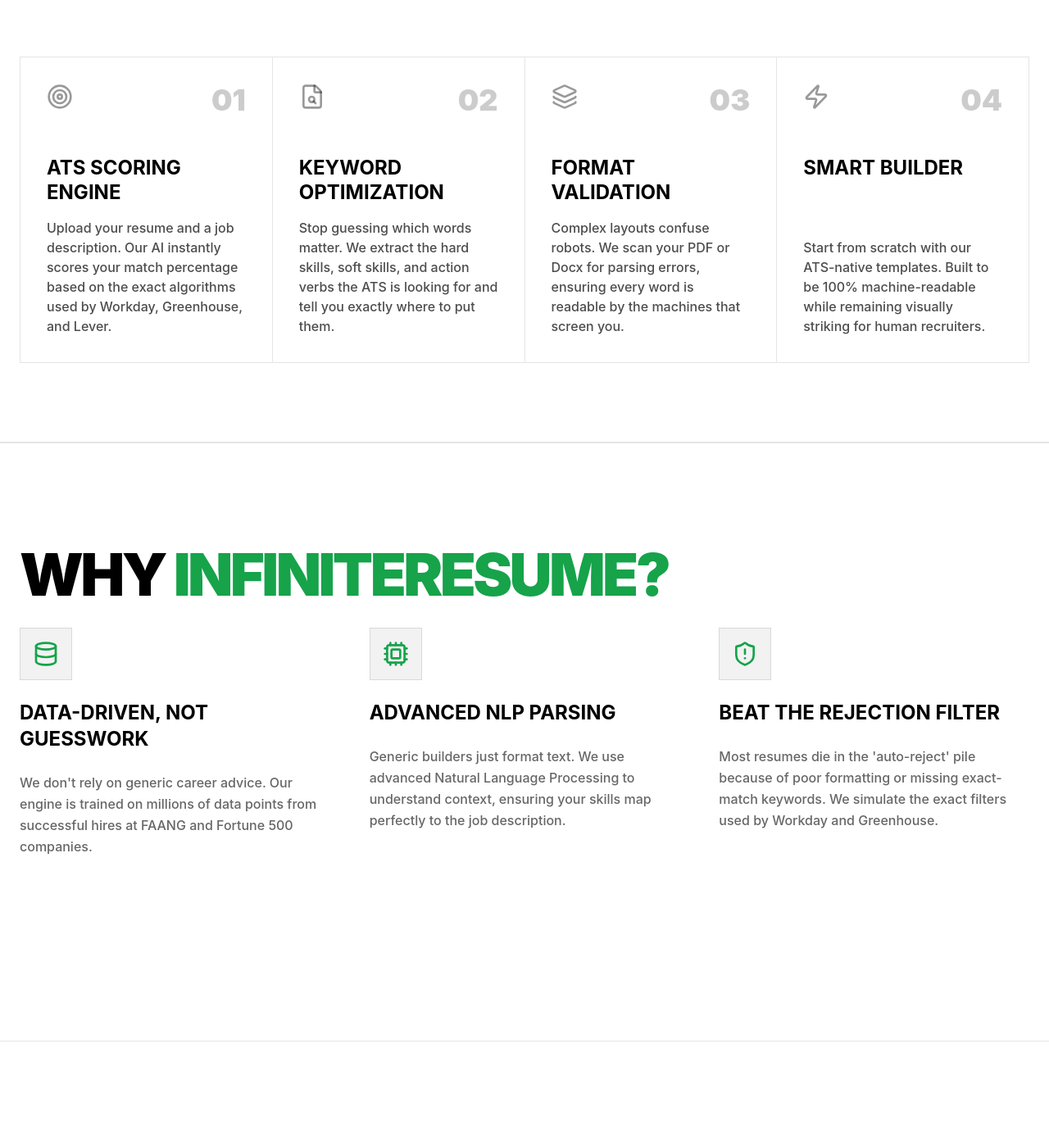
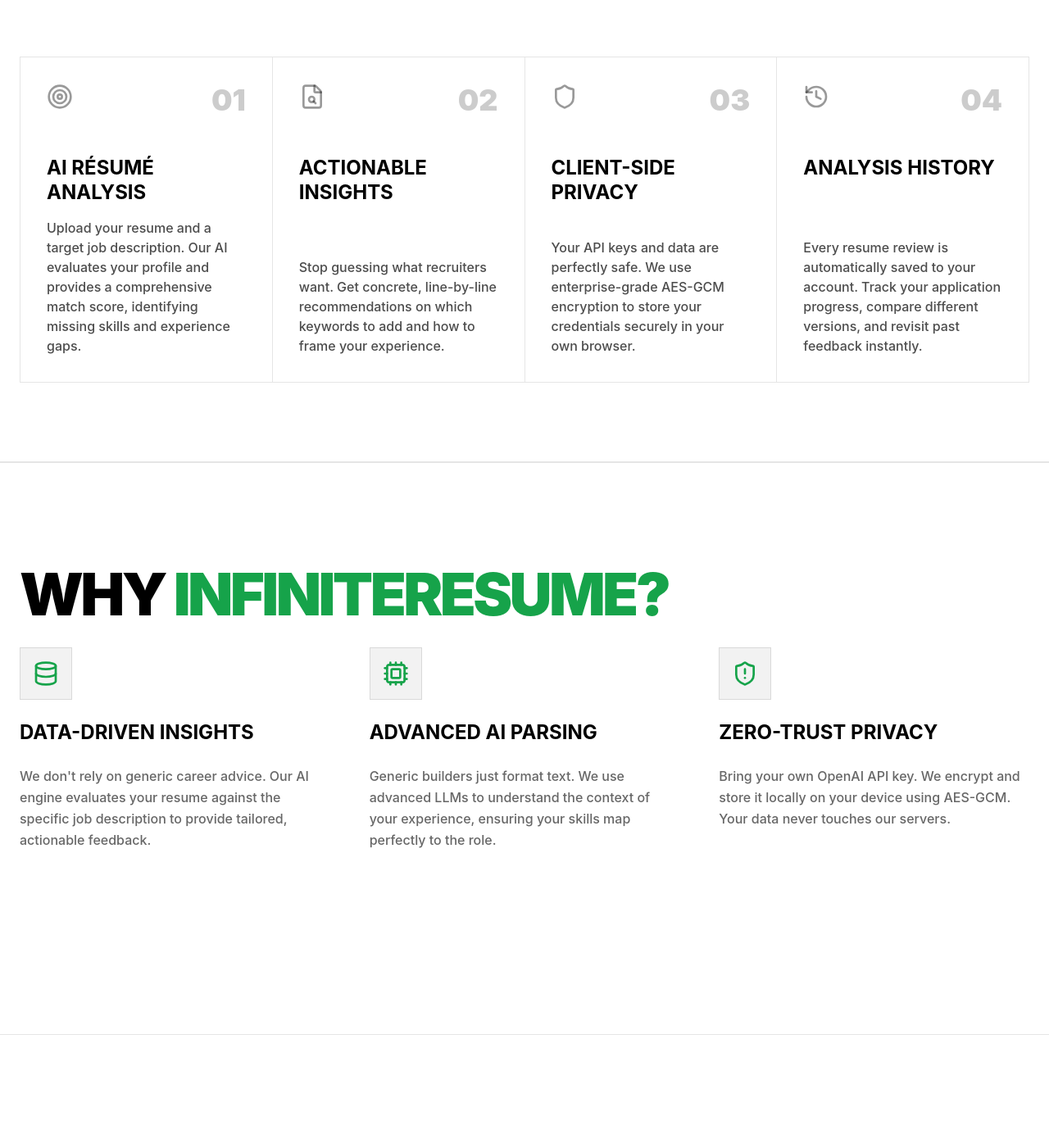
Before and after one commit to SahilFruitwala/InfiniteResume, a Next.js app: page / in a window 1280 px wide. Shown: the part 2129-3519 px from the top of the page at 82% size. Built offline with nearby package versions, Linux system fonts and the light colour scheme; no server answers.

Commit message:
feat: Rework landing page content to emphasize AI-driven analysis, client-side privacy, and the new early access model, while removing the email subscription form.

```diff
--- a/src/components/landing/CTA.tsx
+++ b/src/components/landing/CTA.tsx
@@ -34,12 +34,12 @@
             Working.
           </h2>
 
-          <p className="text-xl md:text-2xl font-medium max-w-2xl mx-auto mb-12 opacity-80">
+          <p className="text-xl md:text-2xl font-medium max-w-2xl mx-auto opacity-80">
             Join 10,000+ job seekers who beat the ATS and landed their dream
             roles at top tech companies.
           </p>
 
-          <form
+          {/* <form
             onSubmit={handleSubmit}
             className="flex flex-col sm:flex-row gap-4 max-w-xl mx-auto justify-center"
           >
@@ -70,8 +70,8 @@
                 </>
               )}
             </button>
-          </form>
-          {status === "success" && (
+          </form> */}
+          {/* {status === "success" && (
             <motion.p
               initial={{ opacity: 0, y: 10 }}
               animate={{ opacity: 1, y: 0 }}
@@ -79,7 +79,7 @@
             >
               You&apos;re on the list! We&apos;ll be in touch soon.
             </motion.p>
-          )}
+          )} */}
         </motion.div>
       </div>
 
@@ -92,16 +92,16 @@
         >
           <span className="mx-4">ATS OPTIMIZED</span> •
           <span className="mx-4">KEYWORD MATCHING</span> •
-          <span className="mx-4">FORMAT VALIDATION</span> •
-          <span className="mx-4">INSTANT SCORING</span> •
+          <span className="mx-4">LOCAL PRIVACY</span> •
+          <span className="mx-4">AI ANALYSIS</span> •
           <span className="mx-4">ATS OPTIMIZED</span> •
           <span className="mx-4">KEYWORD MATCHING</span> •
-          <span className="mx-4">FORMAT VALIDATION</span> •
-          <span className="mx-4">INSTANT SCORING</span> •
+          <span className="mx-4">LOCAL PRIVACY</span> •
+          <span className="mx-4">AI ANALYSIS</span> •
           <span className="mx-4">ATS OPTIMIZED</span> •
           <span className="mx-4">KEYWORD MATCHING</span> •
-          <span className="mx-4">FORMAT VALIDATION</span> •
-          <span className="mx-4">INSTANT SCORING</span> •
+          <span className="mx-4">LOCAL PRIVACY</span> •
+          <span className="mx-4">AI ANALYSIS</span> •
         </motion.div>
       </div>
     </section>
--- a/src/components/landing/Features.tsx
+++ b/src/components/landing/Features.tsx
@@ -2,36 +2,36 @@
 
 import React, { useRef } from "react";
 import { motion, useScroll, useTransform } from "motion/react";
-import { Target, FileSearch, Layers, Zap } from "lucide-react";
+import { Target, FileSearch, Shield, History } from "lucide-react";
 
 const features = [
   {
     id: "01",
-    title: "ATS Scoring Engine",
+    title: "AI Résumé Analysis",
     description:
-      "Upload your resume and a job description. Our AI instantly scores your match percentage based on the exact algorithms used by Workday, Greenhouse, and Lever.",
+      "Upload your resume and a target job description. Our AI evaluates your profile and provides a comprehensive match score, identifying missing skills and experience gaps.",
     icon: <Target className="w-8 h-8" />,
   },
   {
     id: "02",
-    title: "Keyword Optimization",
+    title: "Actionable Insights",
     description:
-      "Stop guessing which words matter. We extract the hard skills, soft skills, and action verbs the ATS is looking for and tell you exactly where to put them.",
+      "Stop guessing what recruiters want. Get concrete, line-by-line recommendations on which keywords to add and how to frame your experience.",
     icon: <FileSearch className="w-8 h-8" />,
   },
   {
     id: "03",
-    title: "Format Validation",
+    title: "Client-Side Privacy",
     description:
-      "Complex layouts confuse robots. We scan your PDF or Docx for parsing errors, ensuring every word is readable by the machines that screen you.",
-    icon: <Layers className="w-8 h-8" />,
+      "Your API keys and data are perfectly safe. We use enterprise-grade AES-GCM encryption to store your credentials securely in your own browser.",
+    icon: <Shield className="w-8 h-8" />,
   },
   {
     id: "04",
-    title: "Smart Builder",
+    title: "Analysis History",
     description:
-      "Start from scratch with our ATS-native templates. Built to be 100% machine-readable while remaining visually striking for human recruiters.",
-    icon: <Zap className="w-8 h-8" />,
+      "Every resume review is automatically saved to your account. Track your application progress, compare different versions, and revisit past feedback instantly.",
+    icon: <History className="w-8 h-8" />,
   },
 ];
 
--- a/src/components/landing/HowItWorks.tsx
+++ b/src/components/landing/HowItWorks.tsx
@@ -10,19 +10,19 @@
     number: "01",
     title: "Upload & Target",
     description:
-      "Drop in your current resume and the exact job description you want to apply for. We instantly parse both.",
+      "Drop your current resume and the exact job description you're applying for into our client-side, privacy-first interface.",
   },
   {
     number: "02",
     title: "Analyze & Score",
     description:
-      "Our engine runs your resume against the same algorithms used by Fortune 500 ATS systems, giving you a match score.",
+      "Our AI engine safely evaluates your resume against the job description, calculating a match score based on relevant skills and experience.",
   },
   {
     number: "03",
-    title: "Optimize & Export",
+    title: "Review & Improve",
     description:
-      "Follow our line-by-line recommendations to inject missing keywords, fix formatting, and download a machine-readable PDF.",
+      "Get actionable, line-by-line recommendations to inject missing keywords. Your analysis history is saved to your account so you can track your progress.",
   },
 ];
 
--- a/src/components/landing/Pricing.tsx
+++ b/src/components/landing/Pricing.tsx
@@ -6,31 +6,18 @@
 
 const plans = [
   {
-    name: "Free",
+    name: "Early Access",
     price: "$0",
-    description: "Basic ATS analysis for one resume.",
+    period: "forever",
+    description: "100% free while we're in early access beta.",
     features: [
-      "1 Resume Scan per month",
-      "Basic Keyword Matching",
-      "Format Validation",
-      "Standard Templates",
+      "Bring Your Own OpenAI Key",
+      "Unlimited Resume Scans",
+      "Client-Side 100% Privacy",
+      "Saved Analysis History",
+      "Line-by-line Recommendations",
     ],
-    cta: "Start Free",
-    highlight: false,
-  },
-  {
-    name: "Pro",
-    price: "$19",
-    period: "/mo",
-    description: "Unlimited scans and advanced optimization.",
-    features: [
-      "Unlimited Resume Scans",
-      "Advanced Keyword Extraction",
-      "Line-by-line Recommendations",
-      "Premium ATS-Native Templates",
-      "Cover Letter Generator",
-    ],
-    cta: "Get Pro",
+    cta: "Start Building Now",
     highlight: true,
   },
 ];
@@ -49,11 +36,11 @@
           </h2>
           <p className="text-xl text-black/60 dark:text-white/60 font-light max-w-2xl mx-auto mb-20">
             Stop sending your resume into the void. Get the tools you need to
-            beat the bots and land the interview.
+            beat the bots and land the interview. Currently 100% free.
           </p>
         </div>
 
-        <div className="grid md:grid-cols-2 gap-8 max-w-4xl mx-auto">
+        <div className="grid md:grid-cols-1 gap-8 max-w-2xl mx-auto">
           {plans.map((plan) => (
             <div
               key={plan.name}
--- a/src/components/landing/WhyInfiniteResume.tsx
+++ b/src/components/landing/WhyInfiniteResume.tsx
@@ -7,21 +7,21 @@
 const reasons = [
   {
     icon: <Database className="w-8 h-8" />,
-    title: "Data-Driven, Not Guesswork",
+    title: "Data-Driven Insights",
     description:
-      "We don't rely on generic career advice. Our engine is trained on millions of data points from successful hires at FAANG and Fortune 500 companies.",
+      "We don't rely on generic career advice. Our AI engine evaluates your resume against the specific job description to provide tailored, actionable feedback.",
   },
   {
     icon: <Cpu className="w-8 h-8" />,
-    title: "Advanced NLP Parsing",
+    title: "Advanced AI Parsing",
     description:
-      "Generic builders just format text. We use advanced Natural Language Processing to understand context, ensuring your skills map perfectly to the job description.",
+      "Generic builders just format text. We use advanced LLMs to understand the context of your experience, ensuring your skills map perfectly to the role.",
   },
   {
     icon: <ShieldAlert className="w-8 h-8" />,
-    title: "Beat the Rejection Filter",
+    title: "Zero-Trust Privacy",
     description:
-      "Most resumes die in the 'auto-reject' pile because of poor formatting or missing exact-match keywords. We simulate the exact filters used by Workday and Greenhouse.",
+      "Bring your own OpenAI API key. We encrypt and store it locally on your device using AES-GCM. Your data never touches our servers.",
   },
 ];
 
```
